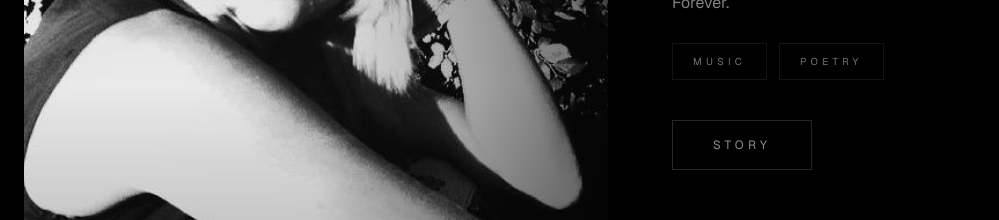
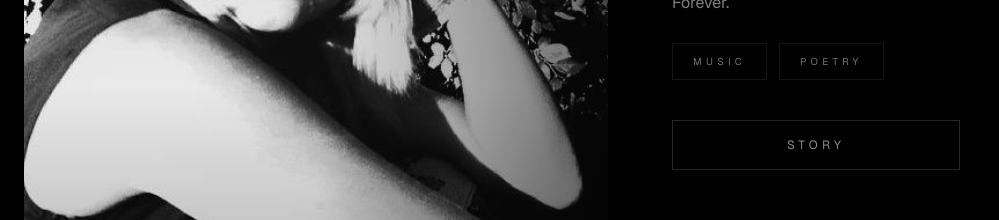
Before and after one commit to genfreemix/dujari, a Next.js app: page / in a window 1280 px wide. Shown: the part 2020-2240 px from the top of the page, without its empty margins (0-999 px from the left). Built offline with nearby package versions, Linux system fonts and the light colour scheme.

Commit message:
artist: keep story and path buttons at previous wide size

```diff
--- a/src/app/artist/page.tsx
+++ b/src/app/artist/page.tsx
@@ -59,7 +59,7 @@ export default function ArtistPage() {
 
             <Link
               href="/path"
-              className="inline-block border border-white/15 text-white/55 text-xs tracking-[0.35em] uppercase px-10 py-4 mt-8 hover:border-white/28 hover:text-white/75 transition-all duration-300"
+              className="inline-flex min-w-[18rem] justify-center border border-white/15 text-white/55 text-xs tracking-[0.35em] uppercase px-10 py-4 mt-8 hover:border-white/28 hover:text-white/75 transition-all duration-300"
             >
               {t("artist_block.cta_path")}
             </Link>
--- a/src/components/ArtistBlock.tsx
+++ b/src/components/ArtistBlock.tsx
@@ -51,7 +51,7 @@ export default function ArtistBlock() {
 
           <Link
             href="/artist"
-            className="inline-block border border-white/15 text-white/55 text-xs tracking-[0.35em] uppercase px-10 py-4 mt-2 hover:border-white/28 hover:text-white/75 transition-all duration-300"
+            className="inline-flex min-w-[18rem] justify-center border border-white/15 text-white/55 text-xs tracking-[0.35em] uppercase px-10 py-4 mt-2 hover:border-white/28 hover:text-white/75 transition-all duration-300"
           >
             {t("artist_block.cta")}
           </Link>
```
